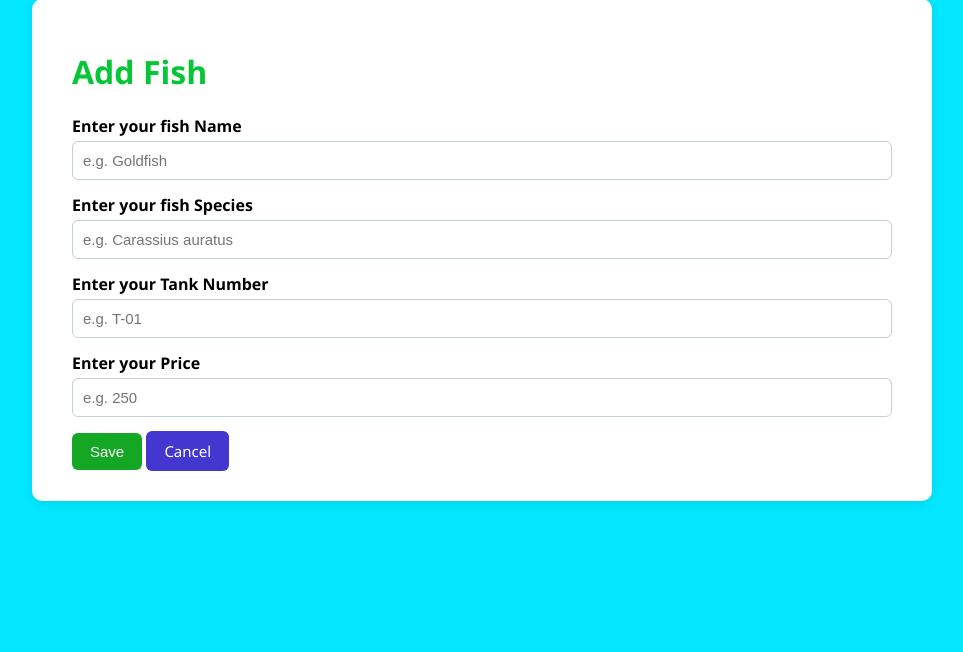
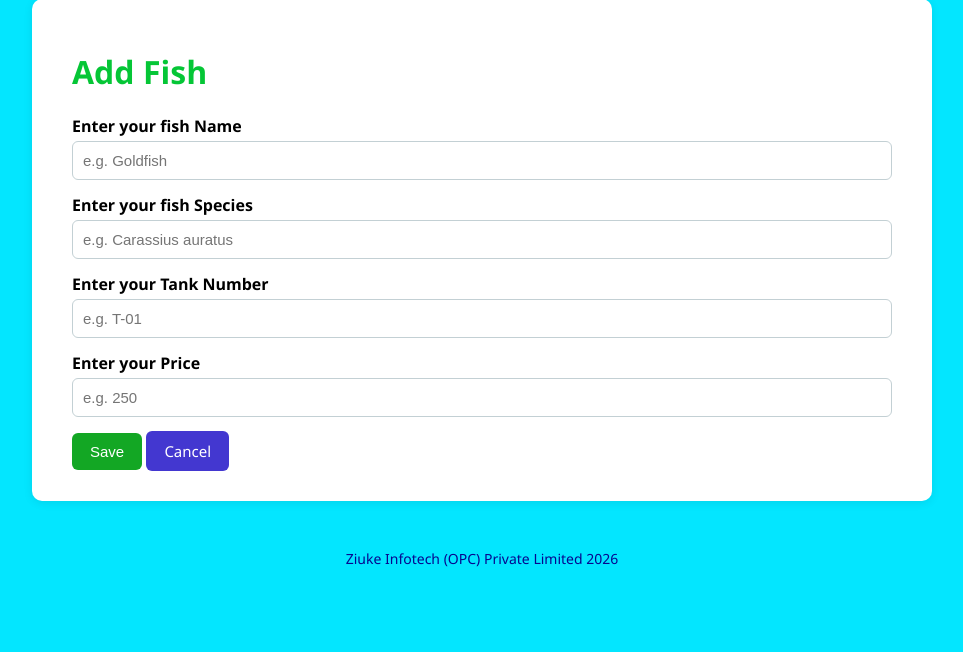
Before and after one commit to raihanmohamed/aquariumproject, a Django app: page /fishes/add/ in a window 1280 px wide. Shown: the part 90-742 px from the top of the page, without its empty margins (158-1121 px from the left). Run offline with Django 5.2, Linux system fonts and the light colour scheme.

Commit message:
Final fixes

```diff
--- a/fishes/templates/fishes/base.html
+++ b/fishes/templates/fishes/base.html
@@ -94,5 +94,8 @@
 <div class="container">
     {% block content %}{% endblock %}
 </div>
+<footer>
+     Ziuke Infotech (OPC) Private Limited 2026
+</footer>
 </body>
 </html>
```
Also changed, not shown: db.sqlite3, fishes/migrations/0002_alter_fish_id.py (added).
